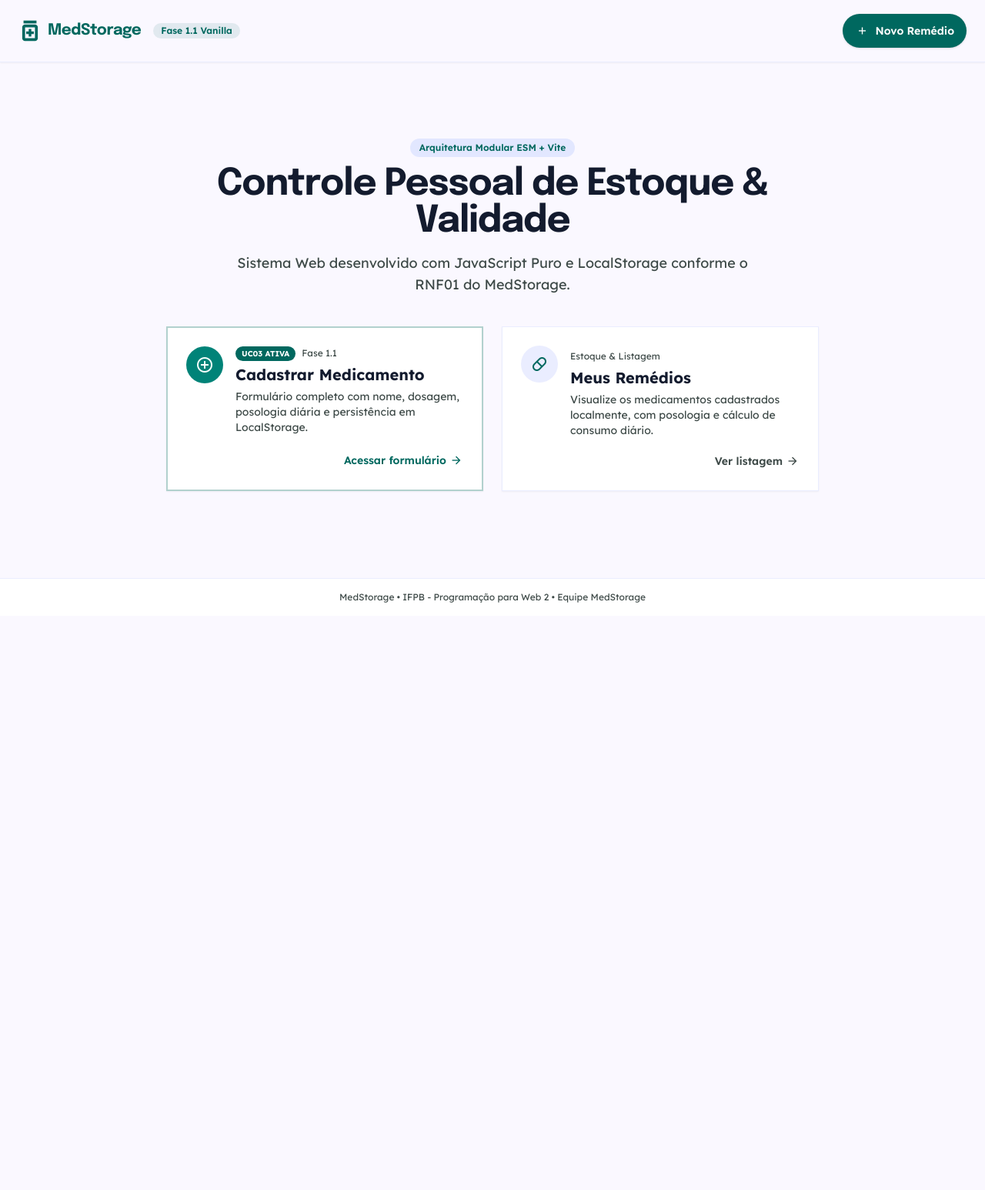
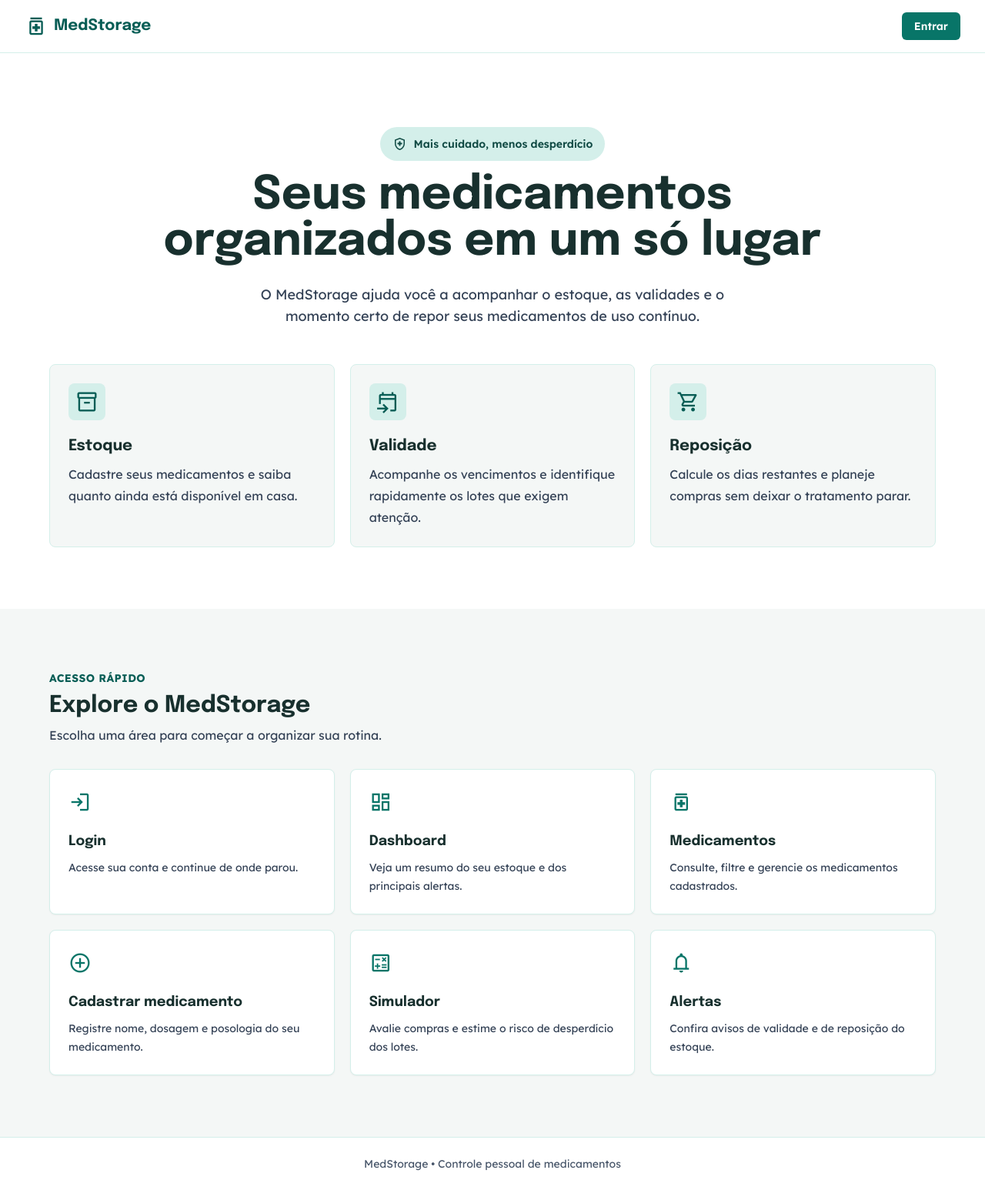
Before and after one commit to jftigre/MedStorage, a website built with Vite: page vanilla/index.html in a window 1280 px wide. Shown: the whole page at 77% size. Before the commit the page ends 800 px from the top, so only its background shows below. Built offline with nearby package versions, Linux system fonts and the light colour scheme.

Commit message:
feat: cria página inicial centralizada com links de navegação e pilares
- Adiciona index.html com apresentação do sistema
- Cria grade de navegação com 6 cards direcionando para as páginas da aplicação
- Define padrão visual base para os badges de status (verde, âmbar, vermelho)

closes #N

```diff
--- a/vanilla/index.html
+++ b/vanilla/index.html
@@ -1,166 +1,142 @@
 <!DOCTYPE html>
 <html lang="pt-BR">
 <head>
-  <meta charset="utf-8"/>
-  <meta content="width=device-width, initial-scale=1.0" name="viewport"/>
-  <meta name="description" content="MedStorage Vanilla - Controle e gestão pessoal de medicamentos"/>
-  <title>Painel MedStorage | Fase 1.1 Vanilla</title>
+  <meta charset="UTF-8">
+  <meta name="viewport" content="width=device-width, initial-scale=1.0">
+  <meta name="description" content="MedStorage: controle simples de estoque, validade e reposição de medicamentos.">
+  <title>MedStorage | Controle de medicamentos</title>
 
-  <link rel="preconnect" href="https://fonts.googleapis.com"/>
-  <link crossorigin="" href="https://fonts.gstatic.com" rel="preconnect"/>
-  <link href="https://fonts.googleapis.com/css2?family=Epilogue:wght@600;700&amp;family=Lexend:wght@400;500;600;700&amp;display=swap" rel="stylesheet"/>
-  <link href="https://fonts.googleapis.com/css2?family=Material+Symbols+Outlined:opsz,wght,FILL,GRAD@20..48,100..700,0..1,-50..200" rel="stylesheet"/>
+  <link rel="preconnect" href="https://fonts.googleapis.com">
+  <link rel="preconnect" href="https://fonts.gstatic.com" crossorigin>
+  <link href="https://fonts.googleapis.com/css2?family=Epilogue:wght@600;700&family=Lexend:wght@400;500;600;700&display=swap" rel="stylesheet">
+  <link href="https://fonts.googleapis.com/css2?family=Material+Symbols+Outlined:FILL@0..1&display=swap" rel="stylesheet">
 
+  <!-- Tailwind CSS: padrão de estilização da aplicação. -->
   <script src="https://cdn.tailwindcss.com"></script>
-  <script id="tailwind-config">
+  <script>
     tailwind.config = {
-      darkMode: "class",
       theme: {
         extend: {
           colors: {
-            "surface-bright": "#faf8ff",
-            "surface-variant": "#dae2fd",
-            "surface-dim": "#d2d9f4",
-            "outline": "#6d7a77",
-            "inverse-surface": "#283044",
-            "surface-container-highest": "#dae2fd",
-            "error": "#ba1a1a",
-            "on-primary-fixed": "#00201d",
-            "on-surface-variant": "#3d4947",
-            "on-primary-container": "#f4fffc",
-            "surface-container-high": "#e2e7ff",
-            "primary-fixed-dim": "#6bd8cb",
-            "on-background": "#131b2e",
-            "tertiary-fixed-dim": "#ffb95f",
-            "on-secondary-fixed": "#00201c",
-            "surface-container-low": "#f2f3ff",
-            "surface-container": "#eaedff",
-            "background": "#faf8ff",
-            "on-tertiary": "#ffffff",
-            "outline-variant": "#bcc9c6",
-            "on-secondary-fixed-variant": "#005048",
-            "on-tertiary-fixed": "#2a1700",
-            "primary-fixed": "#89f5e7",
-            "on-tertiary-container": "#fffbff",
-            "primary": "#00685f",
-            "on-secondary-container": "#006f64",
-            "secondary-container": "#6df5e1",
-            "inverse-primary": "#6bd8cb",
-            "tertiary-container": "#a36700",
-            "secondary-fixed": "#71f8e4",
-            "secondary-fixed-dim": "#4fdbc8",
-            "tertiary-fixed": "#ffddb8",
-            "on-primary": "#ffffff",
-            "secondary": "#006b5f",
-            "on-primary-fixed-variant": "#005049",
-            "tertiary": "#825100",
-            "on-secondary": "#ffffff",
-            "on-error": "#ffffff",
-            "surface": "#faf8ff",
-            "inverse-on-surface": "#eef0ff",
-            "surface-tint": "#006a61",
-            "error-container": "#ffdad6",
-            "on-tertiary-fixed-variant": "#653e00",
-            "surface-container-lowest": "#ffffff",
-            "on-error-container": "#93000a",
-            "on-surface": "#131b2e",
-            "primary-container": "#008378"
-          },
-          borderRadius: {
-            "DEFAULT": "1rem",
-            "lg": "2rem",
-            "xl": "3rem",
-            "full": "9999px"
+            teal: {
+              50: "#edf8f6",
+              100: "#d4efea",
+              700: "#087568",
+              800: "#075d55",
+              900: "#104a44"
+            },
+            ink: "#18302e",
+            mist: "#f4f7f6"
           },
           fontFamily: {
-            "body-md": ["Lexend", "sans-serif"],
-            "headline-xl": ["Epilogue", "sans-serif"],
-            "headline-md": ["Epilogue", "sans-serif"]
+            sans: ["Lexend", "sans-serif"],
+            display: ["Epilogue", "sans-serif"]
           }
         }
       }
     };
   </script>
 </head>
-<body class="bg-background font-body-md text-on-surface antialiased min-h-screen flex flex-col justify-between">
-
-  <header class="fixed top-0 right-0 left-0 z-40 bg-surface/95 backdrop-blur-xl border-b border-surface-container shadow-sm">
-    <div class="h-20 w-full max-w-7xl mx-auto px-6 flex items-center justify-between">
-      <div class="flex items-center gap-2">
-        <span class="material-symbols-outlined text-primary text-3xl font-bold">medication</span>
-        <span class="font-headline-md text-xl font-bold text-primary tracking-tight">MedStorage</span>
-        <span class="ml-2 bg-primary/10 text-primary text-xs font-semibold px-2.5 py-0.5 rounded-full">Fase 1.1 Vanilla</span>
-      </div>
-      <a href="medicamento-form.html" class="flex items-center gap-2 bg-primary text-on-primary px-4 py-2 rounded-full font-semibold text-sm shadow hover:bg-primary-container transition-all">
-        <span class="material-symbols-outlined text-lg">add</span>
-        <span>Novo Remédio</span>
+<body class="min-h-screen bg-mist font-sans text-ink antialiased">
+  <header class="border-b border-teal-100 bg-white">
+    <nav aria-label="Navegação principal" class="mx-auto flex max-w-7xl items-center justify-between px-4 py-4 sm:px-6 lg:px-8">
+      <a href="index.html" class="flex items-center gap-2 font-display text-xl font-bold text-teal-800">
+        <span aria-hidden="true" class="material-symbols-outlined text-3xl">medication</span>
+        <span>MedStorage</span>
       </a>
-    </div>
+      <a href="login.html" class="rounded-md bg-teal-700 px-4 py-2 text-sm font-semibold text-white transition hover:bg-teal-800 focus:outline-none focus:ring-4 focus:ring-teal-100">
+        Entrar
+      </a>
+    </nav>
   </header>
 
-  <main class="w-full pt-32 pb-16 px-6 max-w-4xl mx-auto flex-grow flex flex-col justify-center">
-    <div class="text-center mb-10">
-      <div class="inline-flex items-center gap-2 bg-surface-container-high text-primary px-3 py-1 rounded-full text-xs font-semibold mb-3">
-        <span>Arquitetura Modular ESM + Vite</span>
+  <main>
+    <section class="bg-white px-4 pb-14 pt-16 sm:px-6 sm:pb-20 sm:pt-24">
+      <div class="mx-auto max-w-4xl text-center">
+        <p class="mb-4 inline-flex items-center gap-2 rounded-full bg-teal-100 px-4 py-2 text-sm font-semibold text-teal-900">
+          <span aria-hidden="true" class="material-symbols-outlined text-xl">health_and_safety</span>
+          Mais cuidado, menos desperdício
+        </p>
+        <h1 class="font-display text-4xl font-bold leading-tight text-ink sm:text-6xl">
+          Seus medicamentos organizados em um só lugar
+        </h1>
+        <p class="mx-auto mt-6 max-w-2xl text-base leading-8 text-slate-700 sm:text-lg">
+          O MedStorage ajuda você a acompanhar o estoque, as validades e o momento certo de repor seus medicamentos de uso contínuo.
+        </p>
       </div>
-      <h1 class="font-headline-xl text-3xl md:text-5xl font-bold text-on-surface tracking-tight mb-4">
-        Controle Pessoal de Estoque &amp; Validade
-      </h1>
-      <p class="text-on-surface-variant text-base md:text-lg max-w-2xl mx-auto">
-        Sistema Web desenvolvido com JavaScript Puro e LocalStorage conforme o RNF01 do MedStorage.
-      </p>
-    </div>
 
-    <div class="grid grid-cols-1 md:grid-cols-2 gap-6">
-      <a href="medicamento-form.html" class="group bg-surface-container-lowest border-2 border-primary/30 hover:border-primary p-6 rounded-DEFAULT shadow-sm hover:shadow-md transition-all flex flex-col justify-between gap-4">
-        <div class="flex items-start gap-4">
-          <div class="w-12 h-12 rounded-full bg-primary-container text-on-primary-container flex items-center justify-center shrink-0 group-hover:scale-110 transition-transform">
-            <span class="material-symbols-outlined text-2xl">add_circle</span>
-          </div>
-          <div>
-            <div class="flex items-center gap-2">
-              <span class="bg-primary text-on-primary text-[10px] uppercase font-bold px-2 py-0.5 rounded-full">UC03 Ativa</span>
-              <span class="text-xs text-on-surface-variant">Fase 1.1</span>
-            </div>
-            <h2 class="text-xl font-bold text-on-surface mt-1 group-hover:text-primary transition-colors">
-              Cadastrar Medicamento
-            </h2>
-            <p class="text-sm text-on-surface-variant mt-1">
-              Formulário completo com nome, dosagem, posologia diária e persistência em LocalStorage.
-            </p>
-          </div>
+      <div class="mx-auto mt-12 grid max-w-6xl gap-5 md:grid-cols-3">
+        <article class="rounded-lg border border-teal-100 bg-mist p-6">
+          <span aria-hidden="true" class="material-symbols-outlined flex h-12 w-12 items-center justify-center rounded-lg bg-teal-100 text-3xl text-teal-800">inventory_2</span>
+          <h2 class="mt-5 font-display text-xl font-bold text-ink">Estoque</h2>
+          <p class="mt-2 leading-7 text-slate-700">Cadastre seus medicamentos e saiba quanto ainda está disponível em casa.</p>
+        </article>
+        <article class="rounded-lg border border-teal-100 bg-mist p-6">
+          <span aria-hidden="true" class="material-symbols-outlined flex h-12 w-12 items-center justify-center rounded-lg bg-teal-100 text-3xl text-teal-800">event_upcoming</span>
+          <h2 class="mt-5 font-display text-xl font-bold text-ink">Validade</h2>
+          <p class="mt-2 leading-7 text-slate-700">Acompanhe os vencimentos e identifique rapidamente os lotes que exigem atenção.</p>
+        </article>
+        <article class="rounded-lg border border-teal-100 bg-mist p-6">
+          <span aria-hidden="true" class="material-symbols-outlined flex h-12 w-12 items-center justify-center rounded-lg bg-teal-100 text-3xl text-teal-800">shopping_cart</span>
+          <h2 class="mt-5 font-display text-xl font-bold text-ink">Reposição</h2>
+          <p class="mt-2 leading-7 text-slate-700">Calcule os dias restantes e planeje compras sem deixar o tratamento parar.</p>
+        </article>
+      </div>
+    </section>
+
+    <section aria-labelledby="navigation-title" class="px-4 py-14 sm:px-6 sm:py-20">
+      <div class="mx-auto max-w-6xl">
+        <div class="mb-8">
+          <p class="text-sm font-bold uppercase tracking-wide text-teal-800">Acesso rápido</p>
+          <h2 id="navigation-title" class="mt-2 font-display text-3xl font-bold text-ink">Explore o MedStorage</h2>
+          <p class="mt-2 text-slate-700">Escolha uma área para começar a organizar sua rotina.</p>
         </div>
-        <div class="flex items-center justify-end text-primary font-semibold text-sm gap-1">
-          <span>Acessar formulário</span>
-          <span class="material-symbols-outlined text-lg group-hover:translate-x-1 transition-transform">arrow_forward</span>
+
+        <div class="grid gap-5 sm:grid-cols-2 lg:grid-cols-3">
+          <a href="login.html" class="group rounded-lg border border-teal-100 bg-white p-6 shadow-sm transition hover:-translate-y-1 hover:border-teal-700 hover:shadow-md focus:outline-none focus:ring-4 focus:ring-teal-100">
+            <span aria-hidden="true" class="material-symbols-outlined text-3xl text-teal-700">login</span>
+            <h3 class="mt-4 font-display text-lg font-bold text-ink group-hover:text-teal-800">Login</h3>
+            <p class="mt-2 text-sm leading-6 text-slate-700">Acesse sua conta e continue de onde parou.</p>
+          </a>
+          <a href="dashboard.html" class="group rounded-lg border border-teal-100 bg-white p-6 shadow-sm transition hover:-translate-y-1 hover:border-teal-700 hover:shadow-md focus:outline-none focus:ring-4 focus:ring-teal-100">
+            <span aria-hidden="true" class="material-symbols-outlined text-3xl text-teal-700">dashboard</span>
+            <h3 class="mt-4 font-display text-lg font-bold text-ink group-hover:text-teal-800">Dashboard</h3>
+            <p class="mt-2 text-sm leading-6 text-slate-700">Veja um resumo do seu estoque e dos principais alertas.</p>
+          </a>
+          <a href="medicamentos.html" class="group rounded-lg border border-teal-100 bg-white p-6 shadow-sm transition hover:-translate-y-1 hover:border-teal-700 hover:shadow-md focus:outline-none focus:ring-4 focus:ring-teal-100">
+            <span aria-hidden="true" class="material-symbols-outlined text-3xl text-teal-700">medication</span>
+            <h3 class="mt-4 font-display text-lg font-bold text-ink group-hover:text-teal-800">Medicamentos</h3>
+            <p class="mt-2 text-sm leading-6 text-slate-700">Consulte, filtre e gerencie os medicamentos cadastrados.</p>
+          </a>
+          <a href="medicamento-form.html" class="group rounded-lg border border-teal-100 bg-white p-6 shadow-sm transition hover:-translate-y-1 hover:border-teal-700 hover:shadow-md focus:outline-none focus:ring-4 focus:ring-teal-100">
+            <span aria-hidden="true" class="material-symbols-outlined text-3xl text-teal-700">add_circle</span>
+            <h3 class="mt-4 font-display text-lg font-bold text-ink group-hover:text-teal-800">Cadastrar medicamento</h3>
+            <p class="mt-2 text-sm leading-6 text-slate-700">Registre nome, dosagem e posologia do seu medicamento.</p>
+          </a>
+          <a href="simulador.html" class="group rounded-lg border border-teal-100 bg-white p-6 shadow-sm transition hover:-translate-y-1 hover:border-teal-700 hover:shadow-md focus:outline-none focus:ring-4 focus:ring-teal-100">
+            <span aria-hidden="true" class="material-symbols-outlined text-3xl text-teal-700">calculate</span>
+            <h3 class="mt-4 font-display text-lg font-bold text-ink group-hover:text-teal-800">Simulador</h3>
+            <p class="mt-2 text-sm leading-6 text-slate-700">Avalie compras e estime o risco de desperdício dos lotes.</p>
+          </a>
+          <a href="alertas.html" class="group rounded-lg border border-teal-100 bg-white p-6 shadow-sm transition hover:-translate-y-1 hover:border-teal-700 hover:shadow-md focus:outline-none focus:ring-4 focus:ring-teal-100">
+            <span aria-hidden="true" class="material-symbols-outlined text-3xl text-teal-700">notifications</span>
+            <h3 class="mt-4 font-display text-lg font-bold text-ink group-hover:text-teal-800">Alertas</h3>
+            <p class="mt-2 text-sm leading-6 text-slate-700">Confira avisos de validade e de reposição do estoque.</p>
+          </a>
         </div>
-      </a>
-
-      <a href="medicamentos.html" class="group bg-surface-container-lowest border border-surface-container hover:border-outline p-6 rounded-DEFAULT shadow-sm hover:shadow-md transition-all flex flex-col justify-between gap-4">
-        <div class="flex items-start gap-4">
-          <div class="w-12 h-12 rounded-full bg-surface-container text-primary flex items-center justify-center shrink-0 group-hover:scale-110 transition-transform">
-            <span class="material-symbols-outlined text-2xl">pill</span>
-          </div>
-          <div>
-            <span class="text-xs text-on-surface-variant">Estoque &amp; Listagem</span>
-            <h2 class="text-xl font-bold text-on-surface mt-1 group-hover:text-primary transition-colors">
-              Meus Remédios
-            </h2>
-            <p class="text-sm text-on-surface-variant mt-1">
-              Visualize os medicamentos cadastrados localmente, com posologia e cálculo de consumo diário.
-            </p>
-          </div>
-        </div>
-        <div class="flex items-center justify-end text-on-surface-variant font-semibold text-sm gap-1 group-hover:text-primary">
-          <span>Ver listagem</span>
-          <span class="material-symbols-outlined text-lg group-hover:translate-x-1 transition-transform">arrow_forward</span>
-        </div>
-      </a>
-    </div>
+      </div>
+    </section>
   </main>
 
-  <footer class="w-full bg-surface-container-lowest border-t border-surface-container py-4 text-center text-xs text-on-surface-variant">
-    <p>MedStorage &bull; IFPB - Programação para Web 2 &bull; Equipe MedStorage</p>
+  <footer class="border-t border-teal-100 bg-white px-4 py-6 text-center text-sm text-slate-600">
+    <p>MedStorage &bull; Controle pessoal de medicamentos</p>
   </footer>
+
+  <!--
+    Guia de estilo: badges de status usados em todo o projeto.
+    Verde:   bg-emerald-100 text-emerald-800
+    Âmbar:    bg-amber-100 text-amber-800
+    Vermelho: bg-red-100 text-red-800
+  -->
 </body>
 </html>
```
